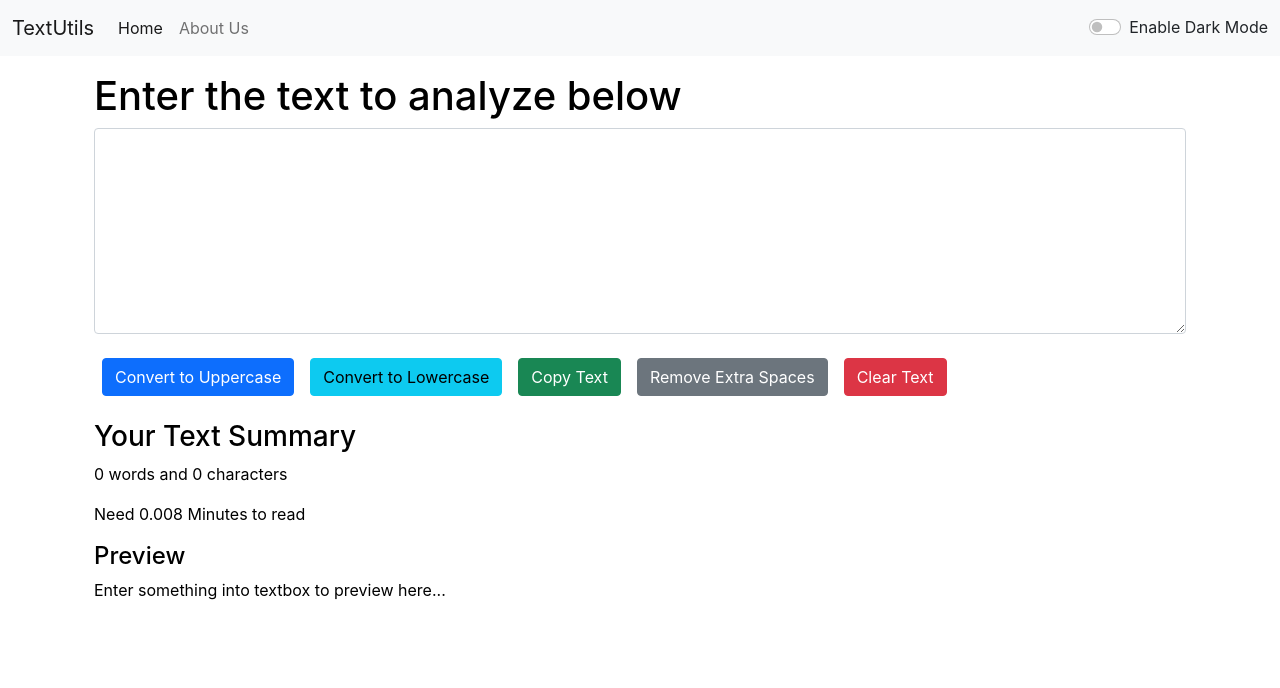
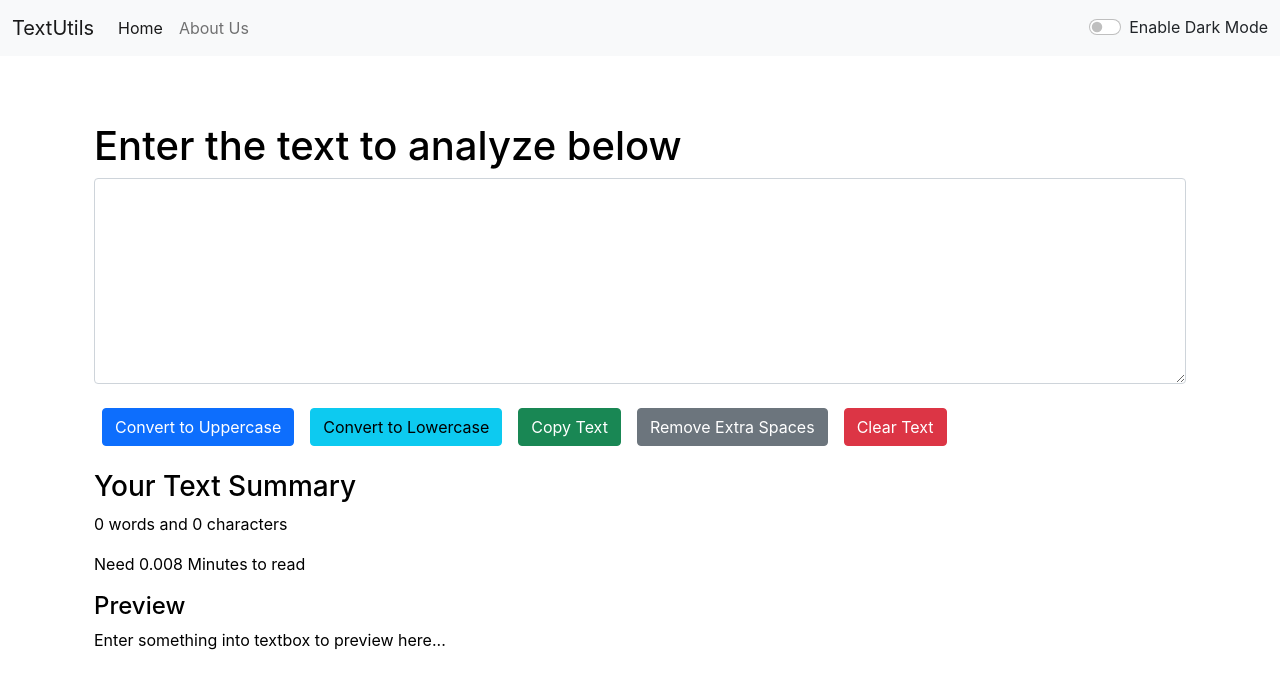
Before and after one commit to naimahassan43/textutils-app, a React (Create React App) app: page / in a window 1280 px wide. Shown: the top 688 px of the page. Built offline with nearby package versions, Linux system fonts and the light colour scheme.

Commit message:
fixed issue for alert

```diff
--- a/src/components/Alert.js
+++ b/src/components/Alert.js
@@ -6,21 +6,16 @@ function Alert(props) {
     return lower.charAt(0).toUpperCase() + lower.slice(1);
   };
   return (
-    props.alert && (
+    <div style={{ height: "50px" }}>
+      {props.alert && (
         <div
           className={`alert alert-${props.alert.type} alert-dismissible fade show`}
           role="alert"
         >
           <strong>{capitalized(props.alert.type)} : </strong> {props.alert.msg}
-        {/* <strong>{props.alert.msg} </strong> */}
-        <button
-          type="button"
-          className="btn-close"
-          data-bs-dismiss="alert"
-          aria-label="Close"
-        />
         </div>
-    )
+      )}
+    </div>
   );
 }
 
```
Lines whose indentation alone changed are shown as unchanged.
